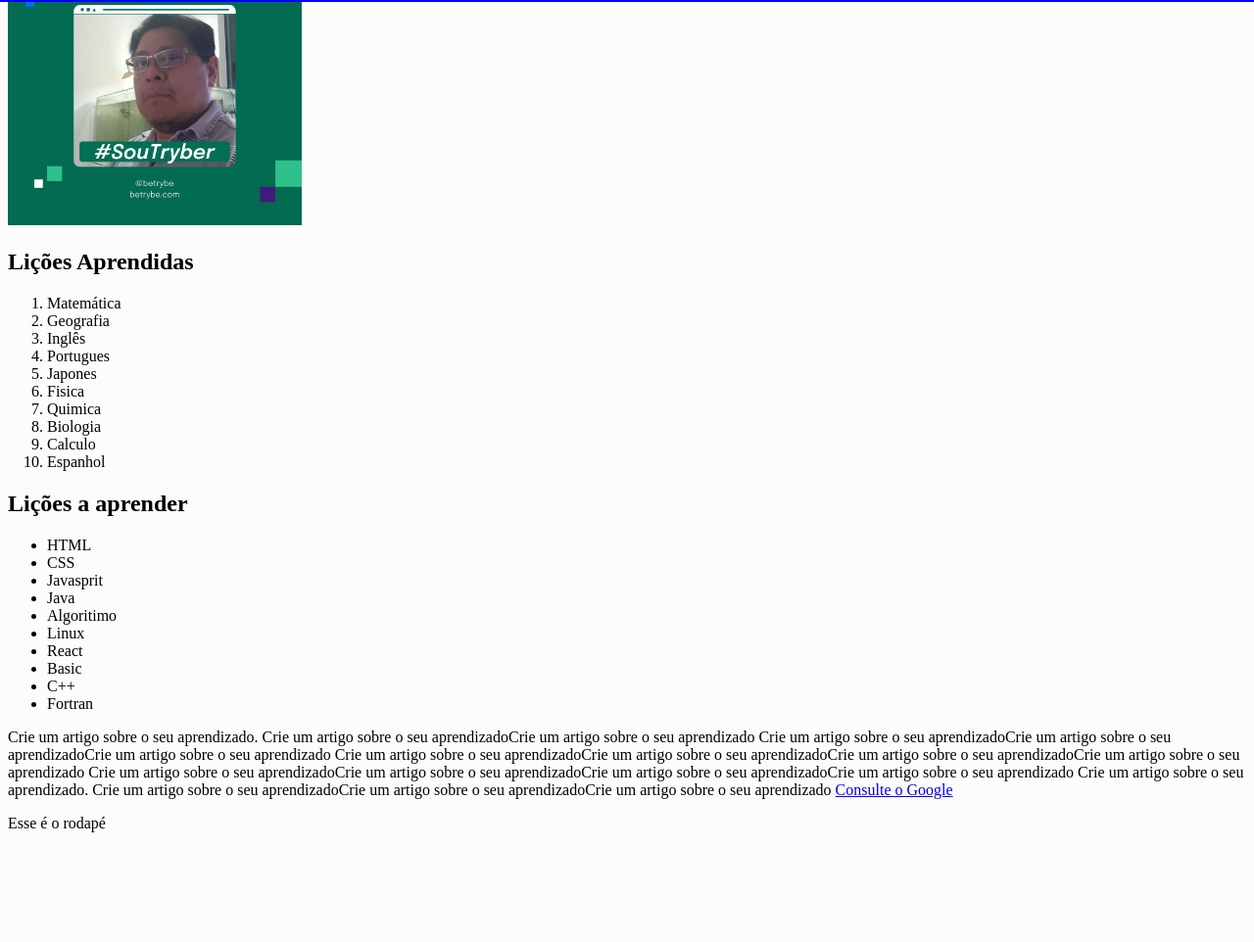
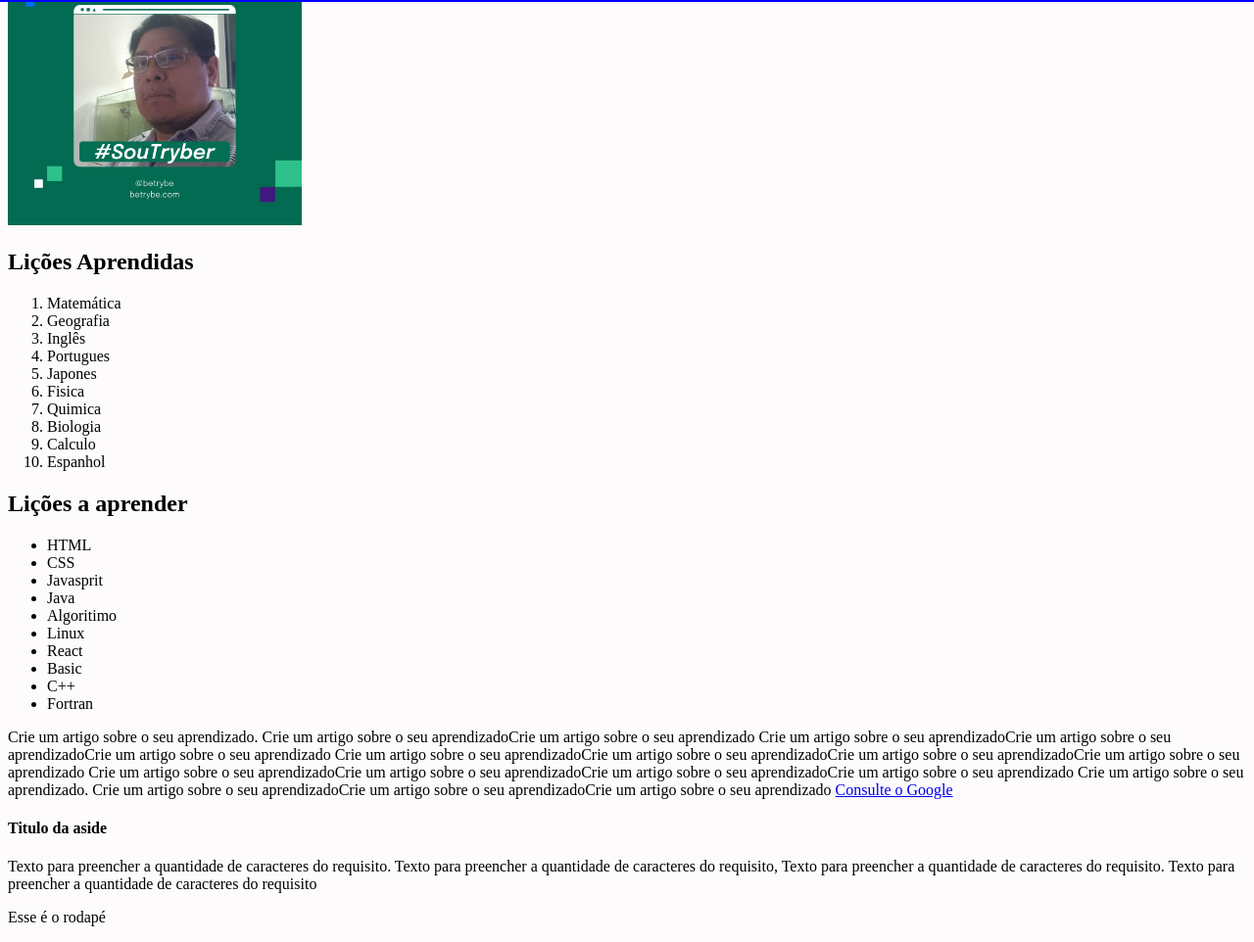
Before and after one commit to sergioajiki/lesson-learned, a website: page index.html in a window 1280 px wide. Shown: the part 78-1040 px from the top of the page at 98% size. Before the commit the page ends 944 px from the top, so only its background shows below. Drawn offline with Linux system fonts and the light colour scheme.

Commit message:
requisito 9

```diff
--- a/index.html
+++ b/index.html
@@ -58,6 +58,11 @@
         <!-- Insira pelo menos um link externo na página -->
         <a rel="stylesheet" href="google.com" target="_blank">Consulte o Google</a>
 
+        <!-- Crie uma tag html aside que contenha uma breve descrição sobre você -->
+        <aside>
+            <h4>Titulo da aside</h4>
+            <p>Texto para preencher a quantidade de caracteres do requisito. Texto para preencher a quantidade de caracteres do requisito, Texto para preencher a quantidade de caracteres do requisito. Texto para preencher a quantidade de caracteres do requisito</p>
+        </aside>
         <!-- Adicione um rodapé para a página -->
         <footer id="rodape">
             <p>Esse é o rodapé</p>
```
